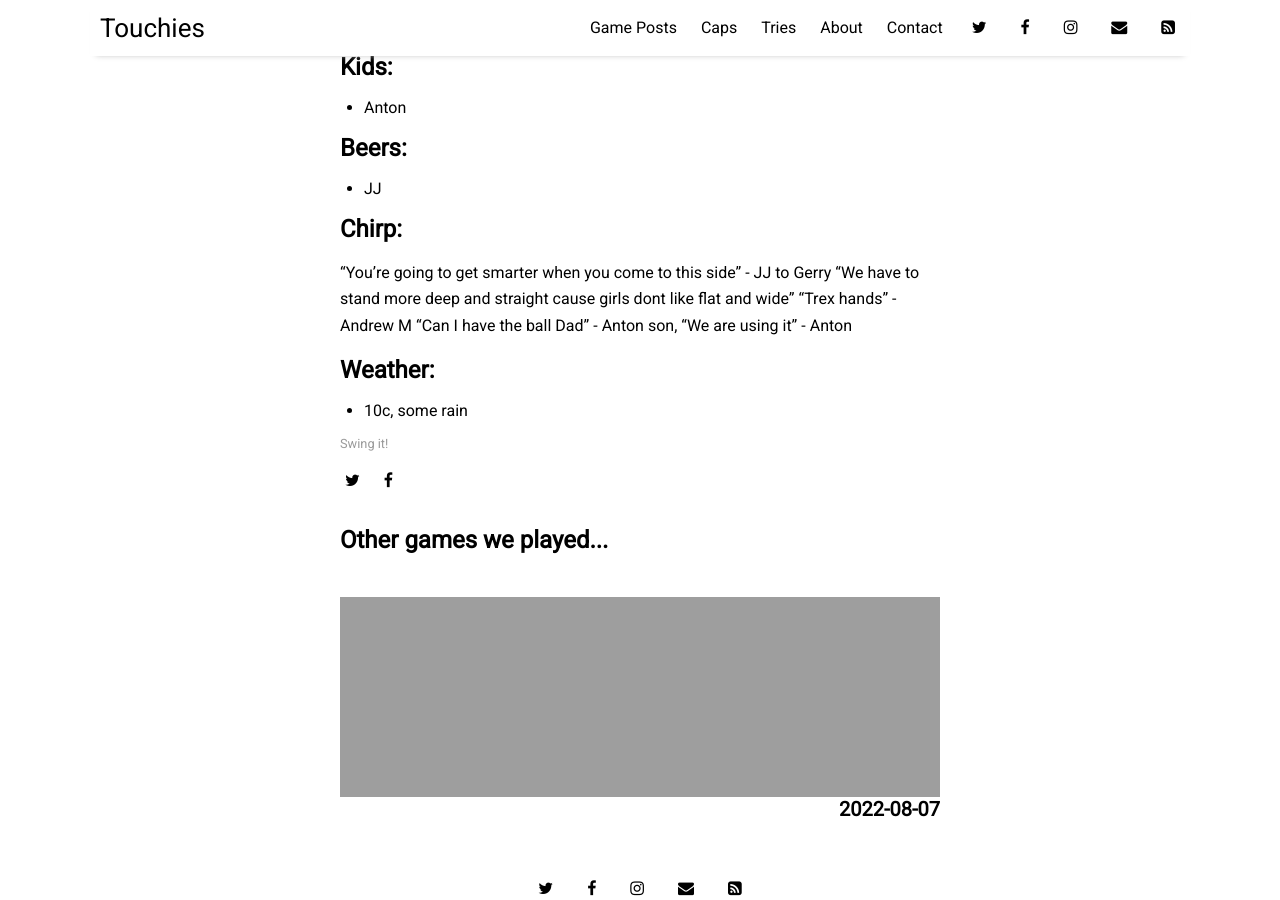
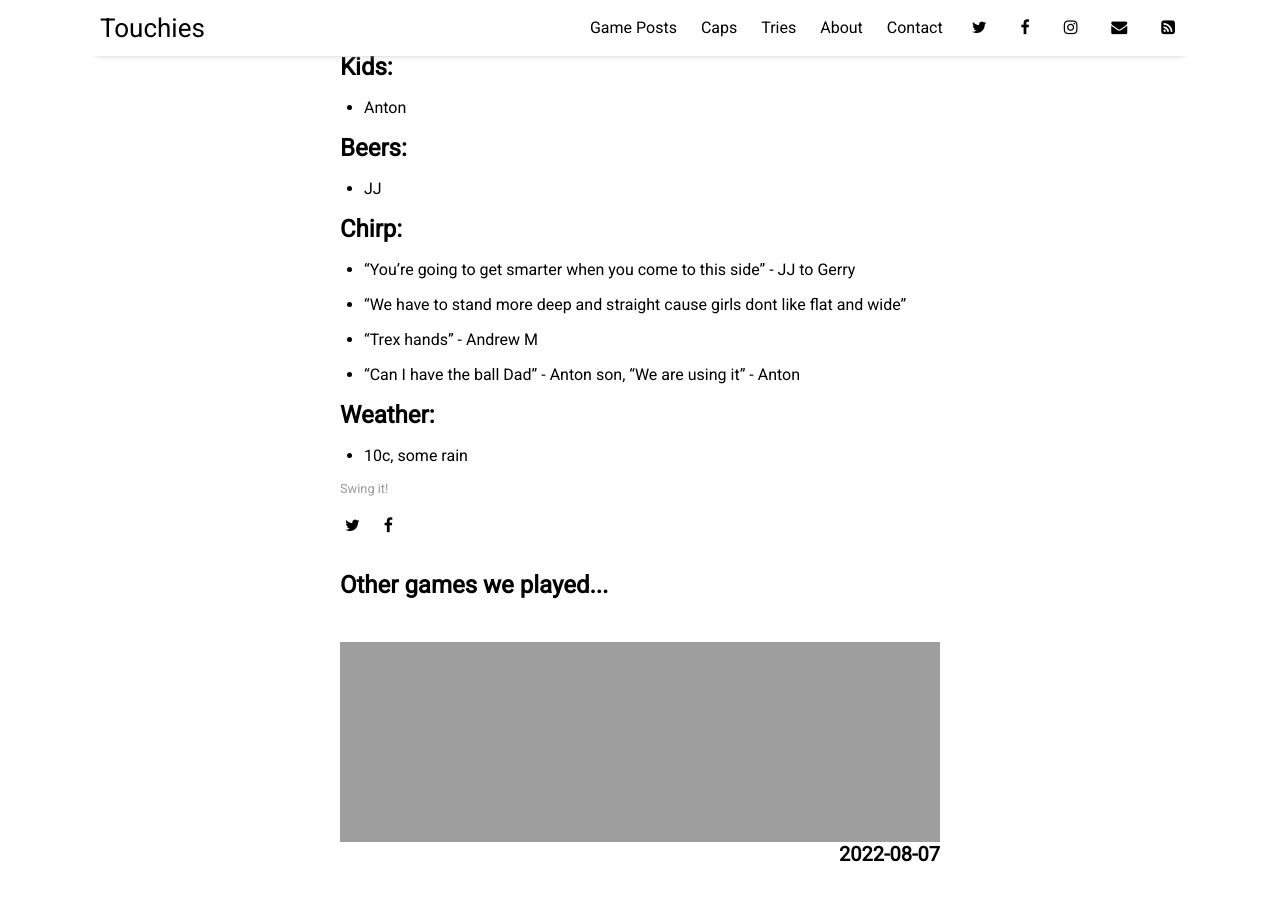
Before and after one commit to sundayrugby/sundayrugby.github.io, a Jekyll site: the page built from _posts/2022-08-14-P.md, in a window 1280 px wide and 900 px high, scrolled down 1540 px. Built offline with Jekyll 4.4.1, drawn with Linux system fonts in a browser that asks for light colours; nearby versions of some CDN libraries.

Commit message:
Update 2022-08-14-P.md

```diff
--- a/_posts/2022-08-14-P.md
+++ b/_posts/2022-08-14-P.md
@@ -64,10 +64,10 @@ image: 2022_08_14.jpg
 
 ## Chirp:
 
-"You're going to get smarter when you come to this side" - JJ to Gerry
-"We have to stand more deep and straight cause girls dont like flat and wide"
-"Trex hands" - Andrew M
-"Can I have the ball Dad" - Anton son, "We are using it" - Anton
+* "You're going to get smarter when you come to this side" - JJ to Gerry
+* "We have to stand more deep and straight cause girls dont like flat and wide"
+* "Trex hands" - Andrew M
+* "Can I have the ball Dad" - Anton son, "We are using it" - Anton
 
 
 ## Weather:
```
